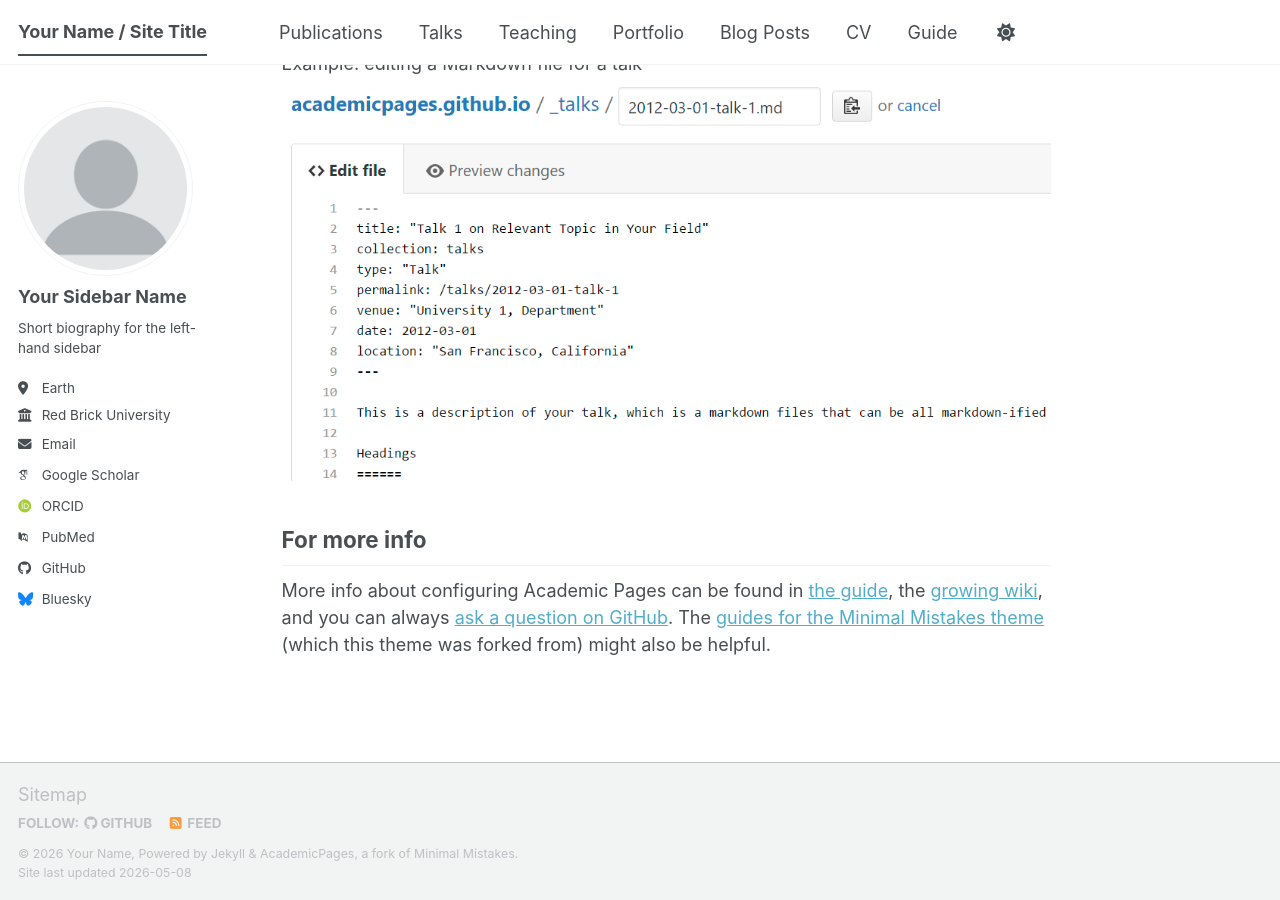
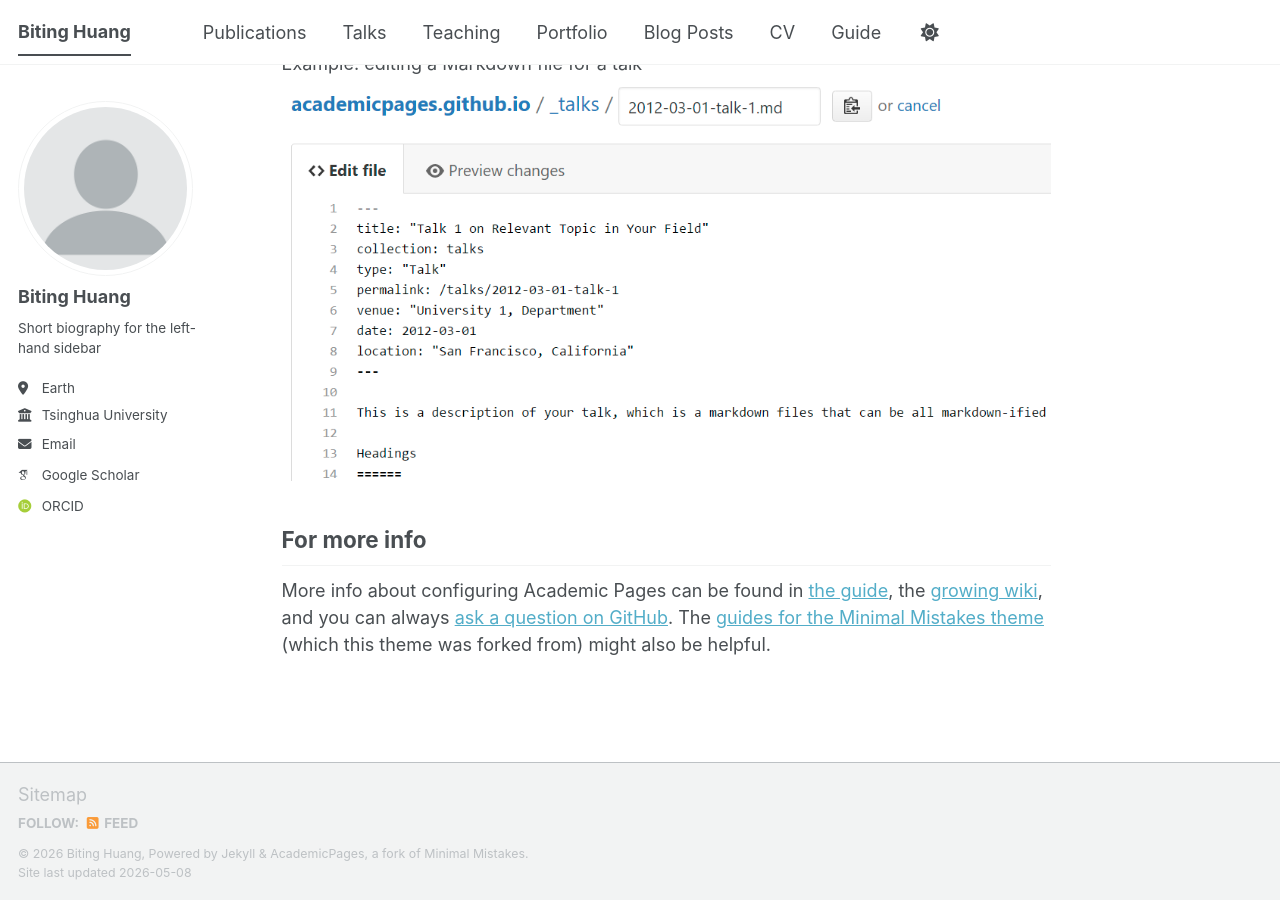
Before and after one commit to WHITE000CHOCOLATE/WHITE000CHOCOLATE.github.io, a Jekyll site: the page built from _pages/about.md, in a window 1280 px wide and 900 px high, scrolled down 2720 px. Built offline with Jekyll 4.4.1, drawn with Linux system fonts in a browser that asks for light colours; some web fonts are replaced; a script bundle is joined from its source files by our own code; library files that are not in the unit come from our copies.

Commit message:
init config

```diff
--- a/_config.yml
+++ b/_config.yml
@@ -9,14 +9,14 @@
 # Basic Site Settings
 locale                   : "en-US"
 site_theme               : "default" # The available themes options are "default", "air", "sunrise", "mint", "dirt" and "contrast"
-title                    : "Your Name / Site Title"
+title                    : "Biting Huang"
 title_separator          : "-"
-name                     : &name "Your Name"
+name                     : &name "Biting Huang"
 description              : &description "Your Name's academic portfolio"   # Update this with a general description of your site, this is the default if not overridden by a page
-url                      : https://academicpages.github.io # The base hostname & protocol for your site e.g. "https://[your GitHub username].github.io",
+url                      : https://white000chocolate.github.io # The base hostname & protocol for your site e.g. "https://[your GitHub username].github.io",
                                                            # or if you already have some other page hosted on Github then use "https://[your GitHub username].github.io/[Your Repo Name]"
 baseurl                  : "" # the subpath of your site, e.g. "/blog"
-repository               : "academicpages/academicpages.github.io"
+repository               : "white000chocolate/white000chocolate.github.io"
 
 # Site Author - The following control what appear as part of the author content on the side bar.
 #               If a field is blank the icon and link will not appear, otherwise it will be shown.
@@ -24,63 +24,63 @@
 author:
   # Biographic information
   avatar           : "profile.png"
-  name             : "Your Sidebar Name"
+  name             : "Biting Huang"
   pronouns         : # example: "she/her"
   bio              : "Short biography for the left-hand sidebar"
   location         : "Earth"
-  employer         : "Red Brick University"
+  employer         : "Tsinghua University"
   uri              : # URL
-  email            : "none@example.org"
+  email            : "hbt23@mails.tsinghua.edu.cn"
 
   # Academic websites
-  academia         : # URL
-  arxiv            : # URL - Update with the correct link to your profile
-  googlescholar    : "https://scholar.google.com/citations?user=PS_CX0AAAAAJ"
-  inspire-hep      : # URL
-  impactstory      : # URL
-  orcid            : "https://orcid.org/yourorcidurl"
-  semantic         : # URL
-  ssrn             : # URL
-  pubmed           : "https://www.ncbi.nlm.nih.gov/pubmed/?term=john+snow"
-  researchgate     : # URL
-  scopus           : # URL
-  zotero           : # URL
+  # academia         : # URL
+  # arxiv            : # URL - Update with the correct link to your profile
+  googlescholar    : "https://scholar.google.com/citations?user=r6P1tDEAAAAJ"
+  # inspire-hep      : # URL
+  # impactstory      : # URL
+  orcid            : "https://orcid.org/0009-0005-7707-4942"
+  # semantic         : # URL
+  # ssrn             : # URL
+  # pubmed           : # URL
+  # researchgate     : # URL
+  # scopus           : # URL
+  # zotero           : # URL
 
 
-  # Repositories and software development
-  bitbucket        : # Username - Update with your username on the site
-  codepen          : # Username
-  dribbble         : # Username
-  github           : "academicpages"
-  kaggle           : # Username
-  stackoverflow    : # User number or user number and name (i.e., use "1" or "1/jeff-atwood")
+  # # Repositories and software development
+  # bitbucket        : # Username - Update with your username on the site
+  # codepen          : # Username
+  # dribbble         : # Username
+  # github           : "white000chocolate"
+  # kaggle           : # Username
+  # stackoverflow    : # User number or user number and name (i.e., use "1" or "1/jeff-atwood")
 
-  # Social media
-  artstation       : # Username
-  bluesky          : "bsky.app" # Replace this with you Bluesky username
-  facebook         : # Username
-  flickr           : # Username
-  foursquare       : # Username
-  goodreads        : # Username
-  google_plus      : # Username
-  keybase          : # Username
-  instagram        : # Username
-  lastfm           : # Username
-  linkedin         : # Username
-  mastodon         : # URL
-  medium           : # URL
-  pinterest        : # Username
-  soundcloud       : # Username
-  steam            : # Username
-  telegram         : # URL
-  tumblr           : # Username
-  twitter          : # Username for X / Twitter
-  vine             : # Username
-  weibo            : # Username
-  wikipedia        : # Username
-  xing             : # Username
-  youtube          : # Username
-  zhihu            : # Username
+  # # Social media
+  # artstation       : # Username
+  # bluesky          : # Replace this with you Bluesky username
+  # facebook         : # Username
+  # flickr           : # Username
+  # foursquare       : # Username
+  # goodreads        : # Username
+  # google_plus      : # Username
+  # keybase          : # Username
+  # instagram        : # Username
+  # lastfm           : # Username
+  # linkedin         : # Username
+  # mastodon         : # URL
+  # medium           : # URL
+  # pinterest        : # Username
+  # soundcloud       : # Username
+  # steam            : # Username
+  # telegram         : # URL
+  # tumblr           : # Username
+  # twitter          : # Username for X / Twitter
+  # vine             : # Username
+  # weibo            : # Username
+  # wikipedia        : # Username
+  # xing             : # Username
+  # youtube          : # Username
+  # zhihu            : # Username
 
 # Publication Category - The following the list of publication categories and their headings
 publication_category:
```
